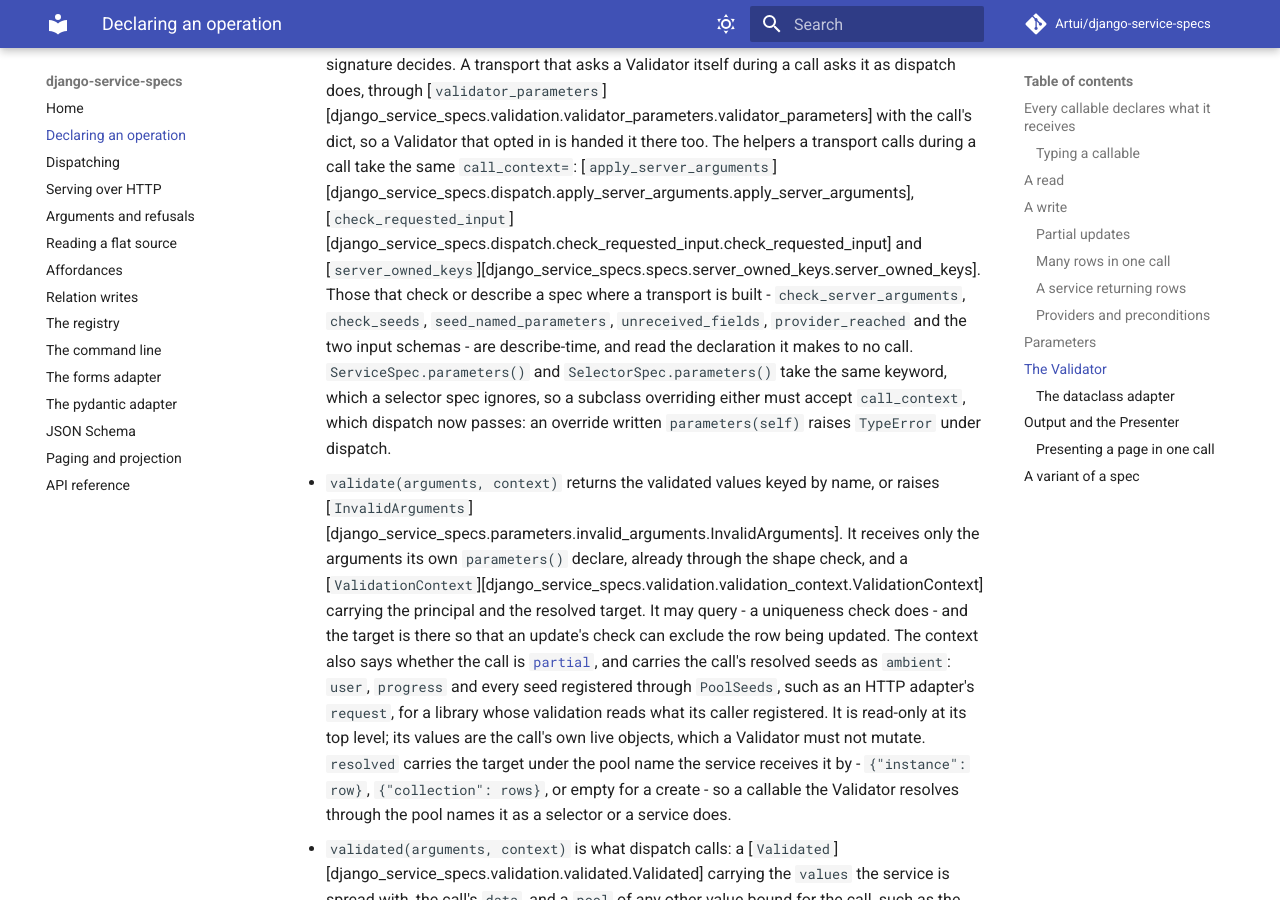
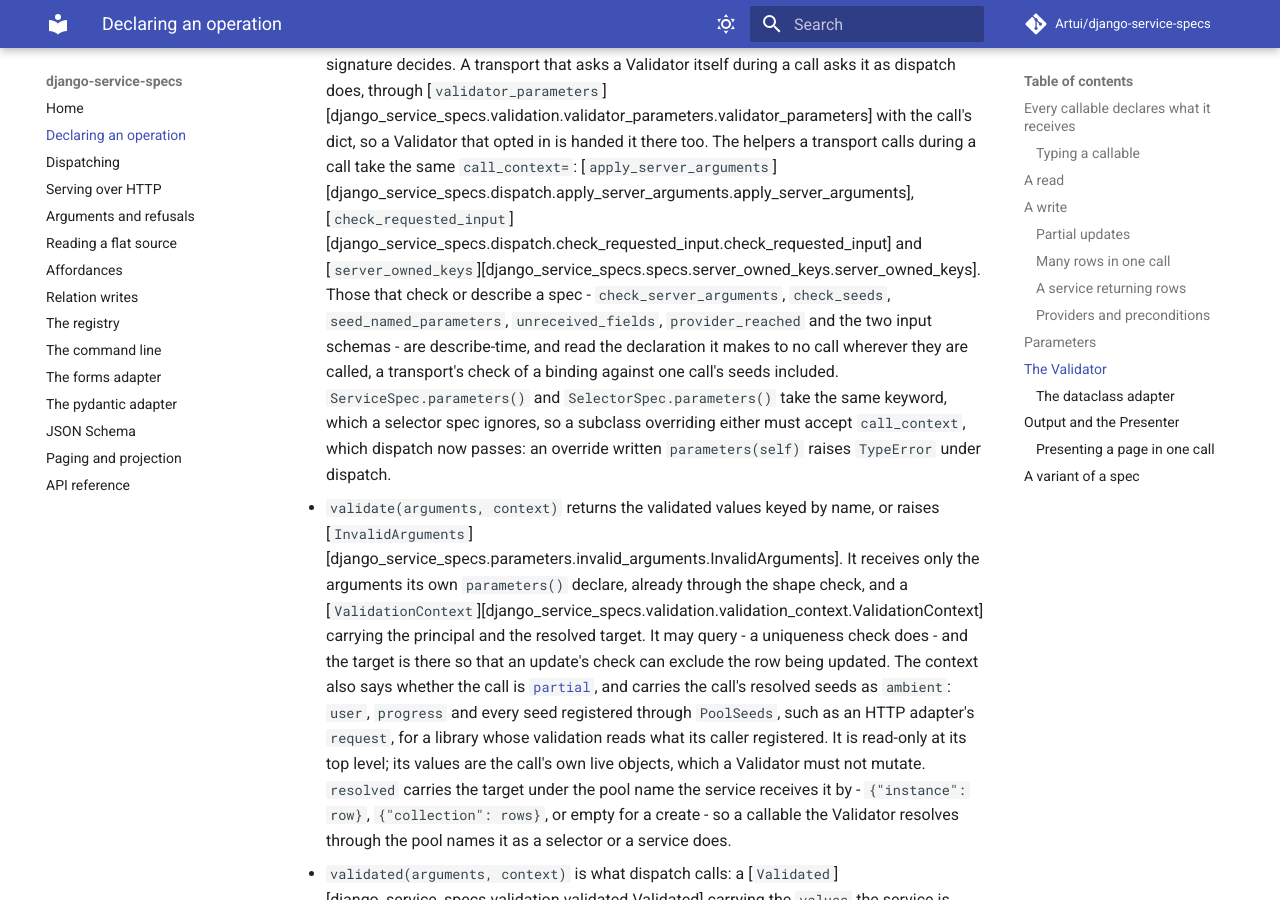
Before and after one commit to Artui/django-service-specs, an MkDocs documentation site: the page built from docs/declaring.md, in a window 1280 px wide and 900 px high, scrolled down 16587 px. Built offline with MkDocs 1.6.1 and Material for MkDocs 9.7.7, drawn with Linux system fonts in a browser that asks for light colours; comment, search, counter and statistics services are not loaded.

Commit message:
Say describe-time readers read the no-call declaration wherever called
check_server_arguments is also run by a transport during a call, to check
a binding against the seeds that call adds, so its docstring, Declaring
and the changelog say what holds there too. Two tests back the claims:
rule 1 refuses a name a Validator declares only to a call, and a bound
value is checked against the call's own declaration.

Co-Authored-By: Claude Opus 5.5 <noreply@anthropic.com>

```diff
--- a/docs/declaring.md
+++ b/docs/declaring.md
@@ -659,10 +659,11 @@ methods, and two more methods, an attribute and a property with defaults:
   [`check_requested_input`][django_service_specs.dispatch.check_requested_input.check_requested_input]
   and
   [`server_owned_keys`][django_service_specs.specs.server_owned_keys.server_owned_keys].
-  Those that check or describe a spec where a transport is built -
-  `check_server_arguments`, `check_seeds`, `seed_named_parameters`,
-  `unreceived_fields`, `provider_reached` and the two input schemas - are
-  describe-time, and read the declaration it makes to no call.
+  Those that check or describe a spec - `check_server_arguments`,
+  `check_seeds`, `seed_named_parameters`, `unreceived_fields`,
+  `provider_reached` and the two input schemas - are describe-time, and read
+  the declaration it makes to no call wherever they are called, a
+  transport's check of a binding against one call's seeds included.
   `ServiceSpec.parameters()` and
   `SelectorSpec.parameters()` take the same keyword, which a selector spec
   ignores, so a subclass overriding either must accept `call_context`, which
```
Also changed, not shown: CHANGELOG.md (+10 -6 lines), 4 other files.
